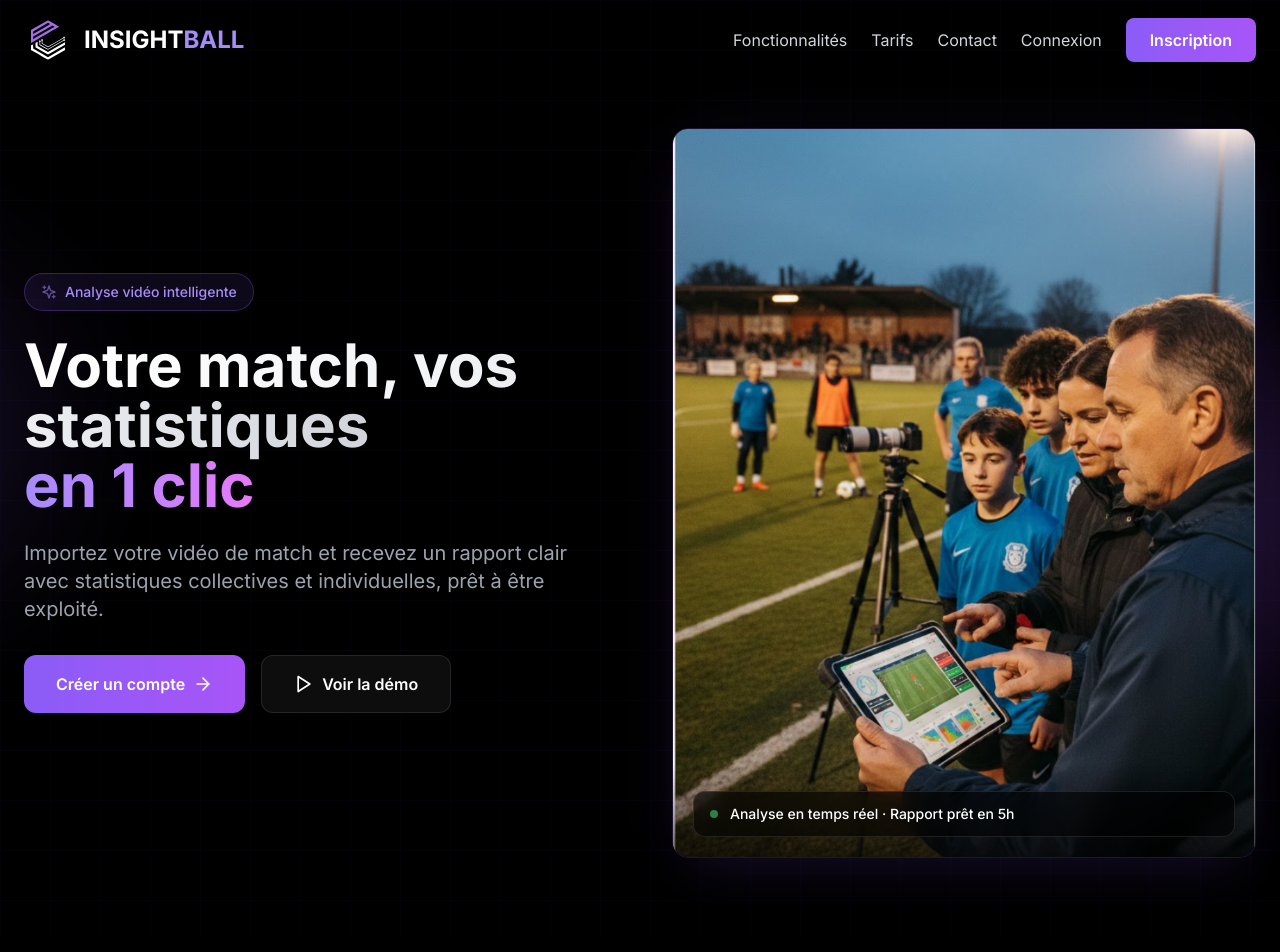
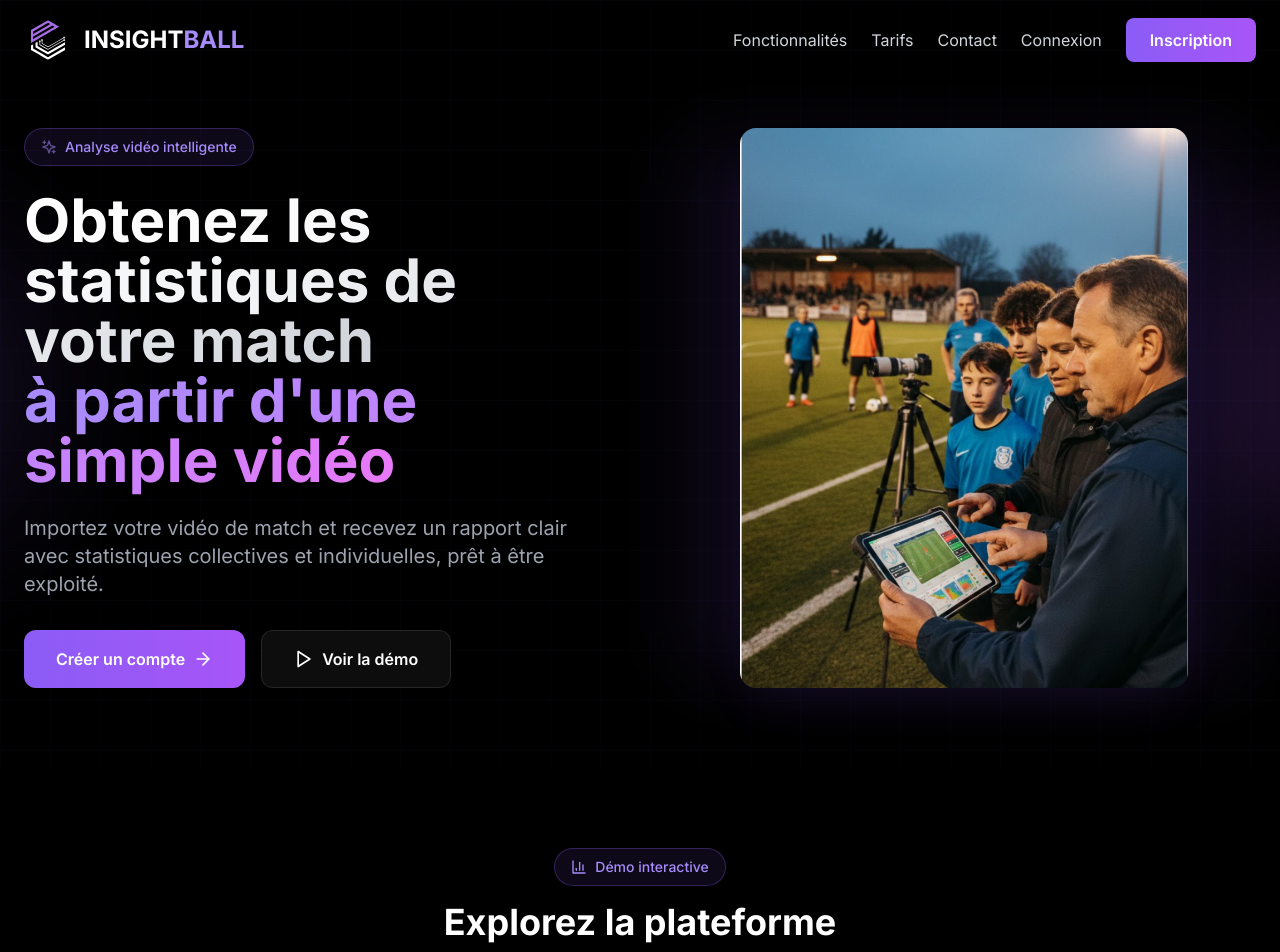
Before and after one commit to Insightball/frontend, a React (Vite) app: page / in a window 1280 px wide. Shown: the top 952 px of the page. Built offline with nearby package versions, Linux system fonts and the light colour scheme.

Commit message:
feat: hero nouveau titre, photo réduite sans bordure, offres limitées, contact email only

```diff
--- a/src/pages/Home.jsx
+++ b/src/pages/Home.jsx
@@ -1,6 +1,6 @@
 import { useState, useEffect } from 'react'
 import { Link } from 'react-router-dom'
-import { Play, BarChart3, Users, TrendingUp, CheckCircle2, ArrowRight, Sparkles, Zap, Target, Mail, Phone, MapPin, Send, Clock, Shield, Camera, FileText, Activity } from 'lucide-react'
+import { Play, BarChart3, Users, TrendingUp, CheckCircle2, ArrowRight, Sparkles, Zap, Target, Mail, Send, Clock, Shield, Camera, FileText, Activity } from 'lucide-react'
 import { RadarChart, Radar, PolarGrid, PolarAngleAxis, PolarRadiusAxis, BarChart, Bar, XAxis, YAxis, CartesianGrid, Tooltip, ResponsiveContainer } from 'recharts'
 
 // ─── Terrain SVG passes entre joueurs ─────────────────────────────────────
@@ -543,11 +543,11 @@ function LandingPage() {
               </div>
               <h1 className="text-4xl sm:text-5xl md:text-6xl font-bold mb-6 leading-tight">
                 <span className="bg-gradient-to-r from-white via-gray-100 to-gray-300 bg-clip-text text-transparent">
-                  Votre match, vos statistiques
+                  Obtenez les statistiques de votre match
                 </span>
                 <br />
                 <span className="bg-gradient-to-r from-violet-400 via-purple-400 to-fuchsia-400 bg-clip-text text-transparent">
-                  en 1 clic
+                  à partir d'une simple vidéo
                 </span>
               </h1>
               <p className="text-lg sm:text-xl text-gray-400 mb-8 max-w-xl">
@@ -567,22 +567,14 @@ function LandingPage() {
 
             {/* Colonne droite — photo */}
             <div className="relative flex items-center justify-center">
-              {/* Glow derrière la photo */}
               <div className="absolute inset-0 bg-violet-500/10 rounded-3xl blur-2xl scale-95" />
-              <div className="relative rounded-2xl overflow-hidden border border-violet-500/20 shadow-2xl shadow-violet-500/10 w-full max-w-lg lg:max-w-none">
+              <div className="relative overflow-hidden shadow-2xl shadow-violet-500/10 w-full max-w-md lg:max-w-sm xl:max-w-md mx-auto" style={{ borderRadius: 16 }}>
                 <img
                   src="/Coach_analyse_Insightball.png"
                   alt="Coach analysant les statistiques sur tablette"
                   className="w-full h-full object-cover"
                   style={{ aspectRatio: '4/5', objectPosition: 'center' }}
                 />
-                {/* Overlay dégradé bas */}
-                <div className="absolute bottom-0 left-0 right-0 h-24 bg-gradient-to-t from-black/60 to-transparent" />
-                {/* Badge flottant */}
-                <div className="absolute bottom-5 left-5 right-5 bg-black/60 backdrop-blur-md border border-white/10 rounded-xl px-4 py-3 flex items-center gap-3">
-                  <div className="w-2 h-2 bg-green-400 rounded-full animate-pulse flex-shrink-0" />
-                  <span className="text-sm text-white font-medium">Analyse en temps réel · Rapport prêt en 5h</span>
-                </div>
               </div>
             </div>
 
@@ -687,7 +679,7 @@ function LandingPage() {
       <section id="pricing" className="py-12 sm:py-20 px-4 sm:px-6 relative">
         <div className="max-w-7xl mx-auto">
           <div className="text-center mb-12 sm:mb-16">
-            <h2 className="text-3xl sm:text-4xl md:text-5xl font-bold mb-4 px-4">Tarifs exclusifs 🎉</h2>
+            <h2 className="text-3xl sm:text-4xl md:text-5xl font-bold mb-4 px-4">Offres limitées</h2>
           </div>
           <div className="grid md:grid-cols-2 gap-6 sm:gap-8 max-w-5xl mx-auto">
             {/* Coach */}
@@ -771,10 +763,8 @@ function LandingPage() {
             <div className="space-y-6 sm:space-y-8">
               {[
                 { icon: Mail, title: 'Email', content: <a href="mailto:contact@insightball.com" className="text-sm sm:text-base text-gray-400 hover:text-violet-400 transition-colors">contact@insightball.com</a> },
-                { icon: Phone, title: 'Téléphone', content: <a href="tel:+33123456789" className="text-sm sm:text-base text-gray-400 hover:text-violet-400 transition-colors">+33 1 23 45 67 89</a> },
-                { icon: MapPin, title: 'Adresse', content: <p className="text-sm sm:text-base text-gray-400">42 Avenue des Champs-Élysées<br />75008 Paris, France</p> },
               ].map((c) => (
-                <div key={c.title} className="flex items-start space-x-4">
+                <div key={c.title} className="flex items-center space-x-4">
                   <div className="w-10 sm:w-12 h-10 sm:h-12 bg-gradient-to-br from-violet-500 to-purple-500 rounded-lg flex items-center justify-center shrink-0">
                     <c.icon className="w-5 sm:w-6 h-5 sm:h-6 text-white" />
                   </div>
```
